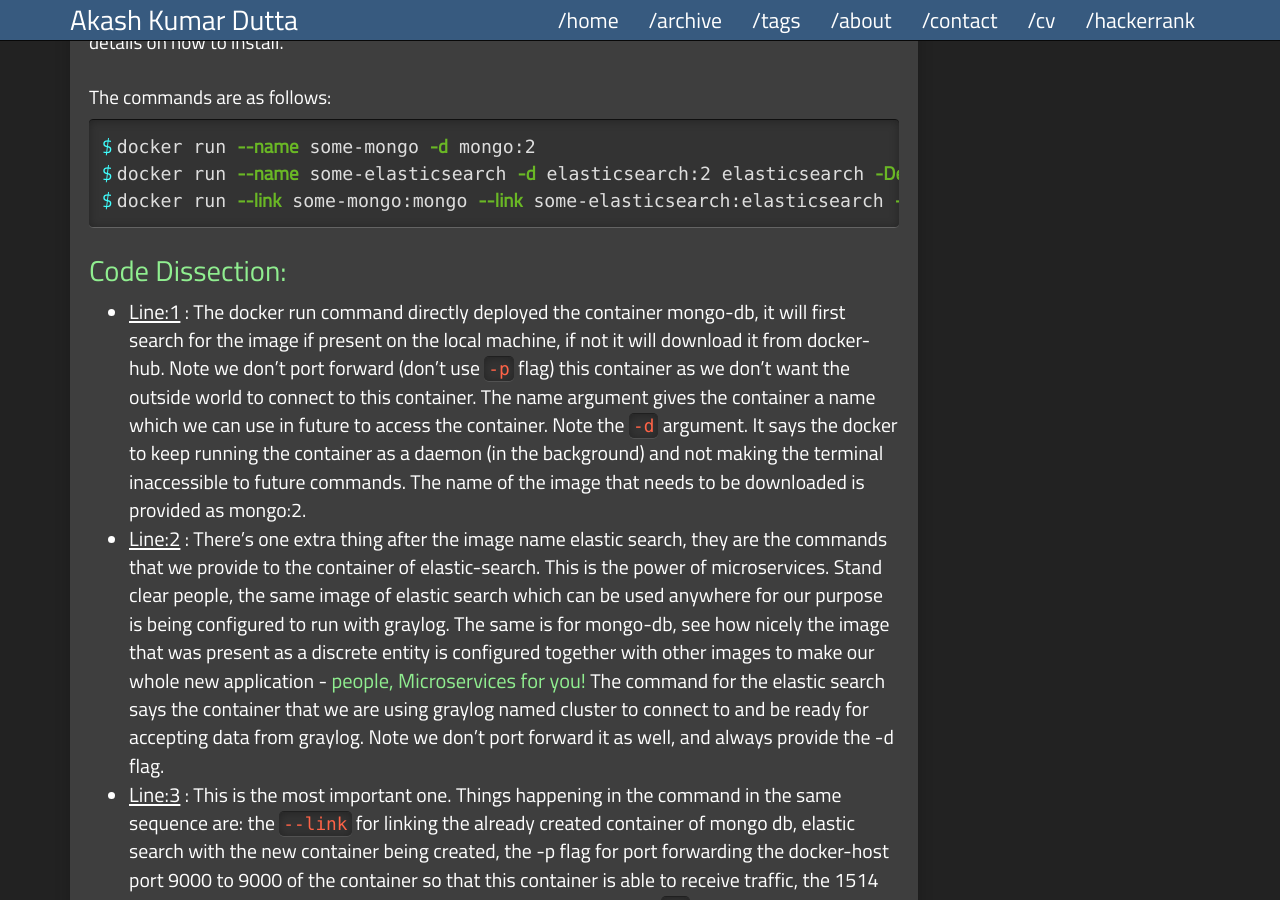
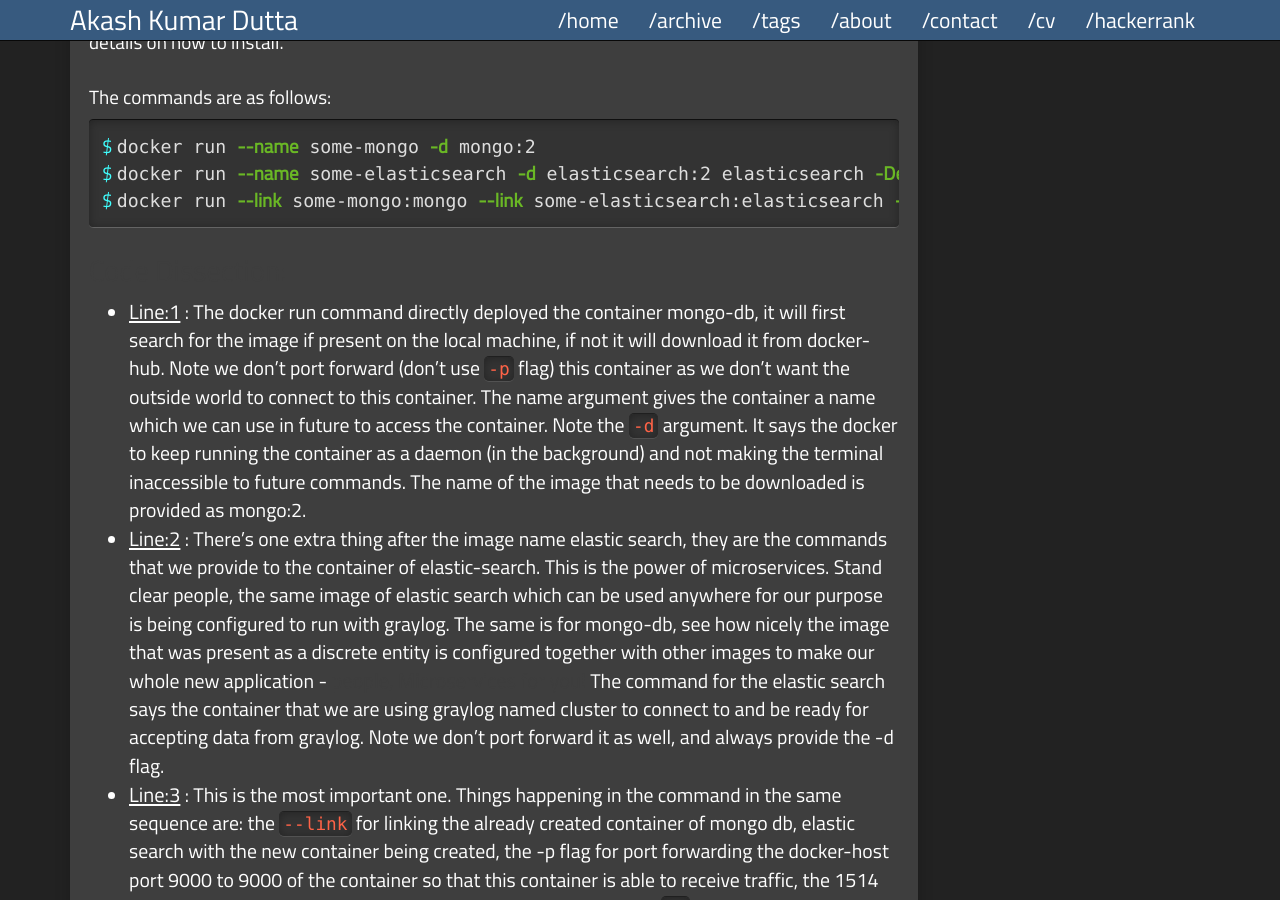
Before and after one commit to AkashKrDutta/AkashKrDutta-dark.github.io, a Jekyll site: the page built from _posts/2017-6-16-docker.md, in a window 1280 px wide and 900 px high, scrolled down 915 px. Built offline with Jekyll 4.4.1, drawn with Linux system fonts in a browser that asks for light colours; comment, search, counter and statistics services are not loaded.

Commit message:
Update 2017-6-16-docker.md

```diff
--- a/_posts/2017-6-16-docker.md
+++ b/_posts/2017-6-16-docker.md
@@ -20,10 +20,10 @@
 $ docker run --name some-elasticsearch -d elasticsearch:2 elasticsearch -Des.cluster.name="graylog"
 $ docker run --link some-mongo:mongo --link some-elasticsearch:elasticsearch -p 9000:9000 -p 1514:1514 -e GRAYLOG_WEB_ENDPOINT_URI="http://127.0.0.1:9000/api" -d graylog2/server
 {% endhighlight %}
-## <span style="color:lightgreen">Code Dissection:</span>
+## <span style="color:#3E3E3E">Code Dissection:</span>
 
 * <u>Line:1</u> : The docker run command directly deployed the container mongo-db, it will first search for the image if present on the local machine, if not it will download it from docker-hub. Note we don't port forward (don't use `-p` flag) this container as we don't want the outside world to connect to this container. The name argument gives the container a name which we can use in future to access the container. Note the `-d` argument. It says the docker to keep running the container as a daemon (in the background) and not making the terminal inaccessible to future commands. The name of the image that needs to be downloaded is provided as mongo:2.
-* <u>Line:2</u> : There's one extra thing after the image name elastic search, they are the commands that we provide to the container of elastic-search. This is the power of microservices. Stand clear people, the same image of elastic search which can be used anywhere for our purpose is being configured to run with graylog. The same is for mongo-db, see how nicely the image that was present as a discrete entity is configured together with other images to make our whole new application - <span style="color:lightgreen">people, Microservices for you!</span> The command for the elastic search says the container that we are using graylog named cluster to connect to and be ready for accepting data from graylog. Note we don't port forward it as well, and always provide the -d flag.
+* <u>Line:2</u> : There's one extra thing after the image name elastic search, they are the commands that we provide to the container of elastic-search. This is the power of microservices. Stand clear people, the same image of elastic search which can be used anywhere for our purpose is being configured to run with graylog. The same is for mongo-db, see how nicely the image that was present as a discrete entity is configured together with other images to make our whole new application - <span style="color:#3E3E3E">people, Microservices for you!</span> The command for the elastic search says the container that we are using graylog named cluster to connect to and be ready for accepting data from graylog. Note we don't port forward it as well, and always provide the -d flag.
 * <u>Line:3</u> : This is the most important one. Things happening in the command in the same sequence are: the `--link` for linking the already created container of mongo db, elastic search with the new container being created, the -p flag for port forwarding the docker-host port 9000 to 9000 of the container so that this container is able to receive traffic, the 1514 port is also forwarded whose significance we will learn later, the `-e` flag for configuring the new container env variables (one must read documentation for the image for knowing this stuff) and finally the docker daemon that will run the graylog2 image from the docker hub in the background.
 
 Now open `http://127.0.0.1:9000/` in your browser and use admin:admin as user:password pair to log in, done!<br>
```
